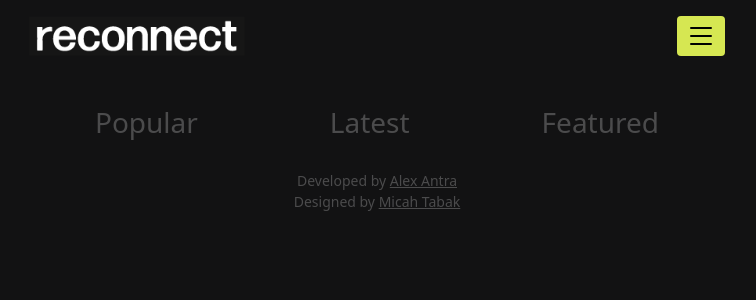
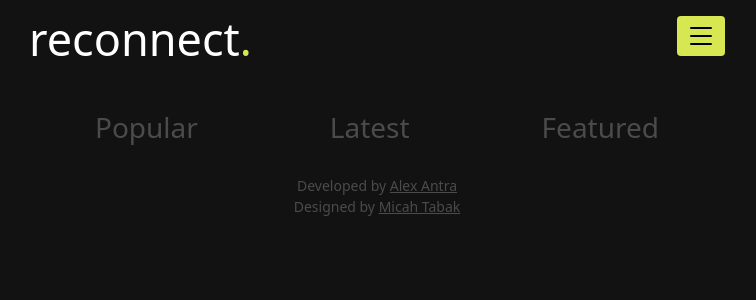
Before and after one commit to ronsoak/reconnect, a Django app: template website/templates/home.html in a window 1280 px wide. Shown: the top 300 px of the page, without its empty margins (263-1019 px from the left). Run offline with Django 3.2, Linux system fonts and the light colour scheme; the template is opened without the code that fills it, so the values that code supplies are empty; some libraries are stand-ins or nearby versions.

Commit message:
fixed title

```diff
--- a/website/templates/navigation.html
+++ b/website/templates/navigation.html
@@ -2,10 +2,10 @@
     <div class="row mx-0 mt-0">
         <!-- Left -->
         <div class="col-8 p-0" id="header">
-            <a href="/">
+            <!-- <a href="/">
             <img src="media/Images/header.png" alt="reconnect">
-            </a>
-            <!-- <span class="fw-bold lh-1"><a href="/" class="TD_None TC_White fw-light" style="font-size: 45px !important;">reconnect<span class="TC_PrimYellow">.</span></a></span> -->
+            </a> -->
+            <span class="fw-bold lh-1"><a href="/" class="TD_None TC_White fw-light" style="font-size: 45px !important;">reconnect<span class="TC_PrimYellow">.</span></a></span>
         </div>
         <!-- Right -->
         <div class="col position-relative">
```
